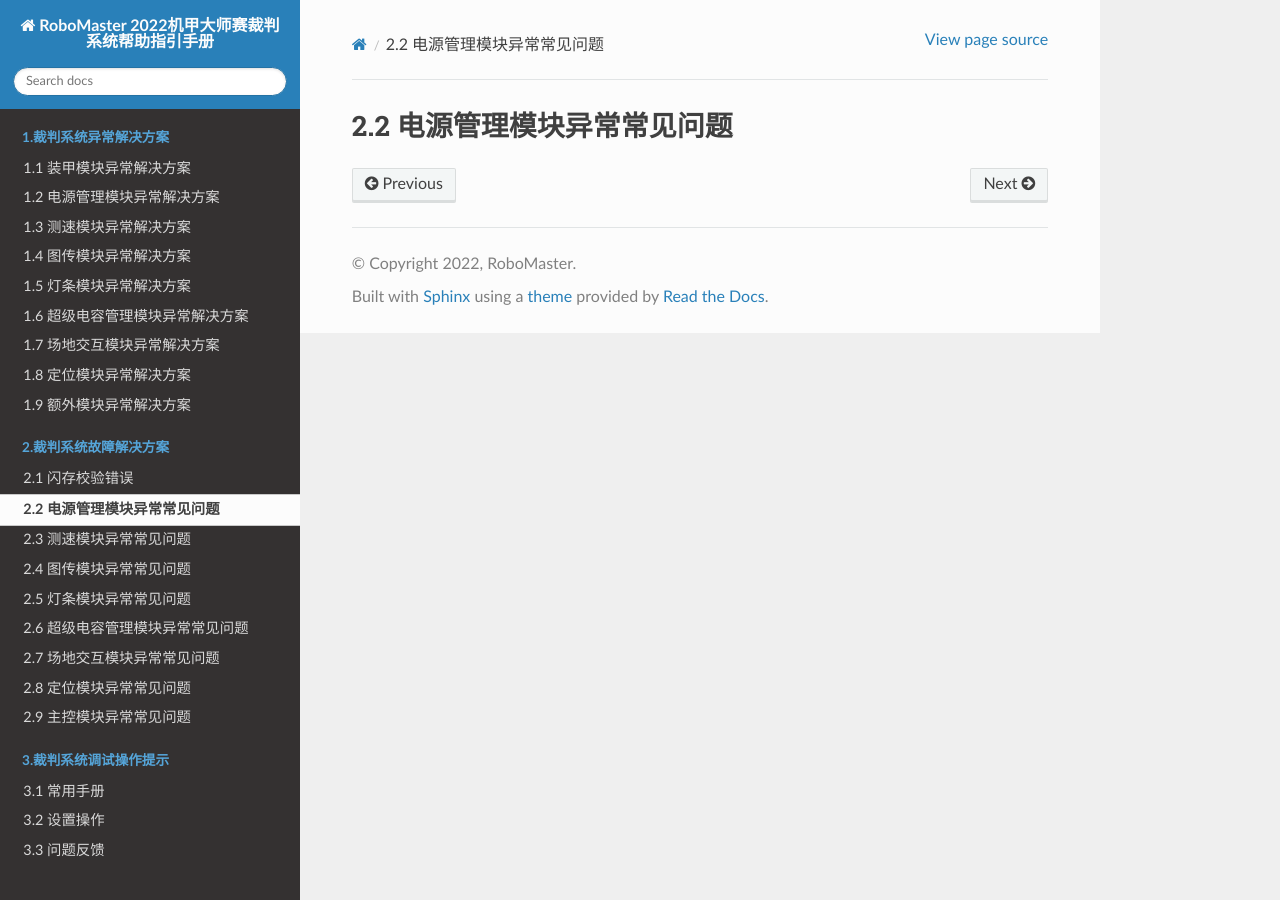
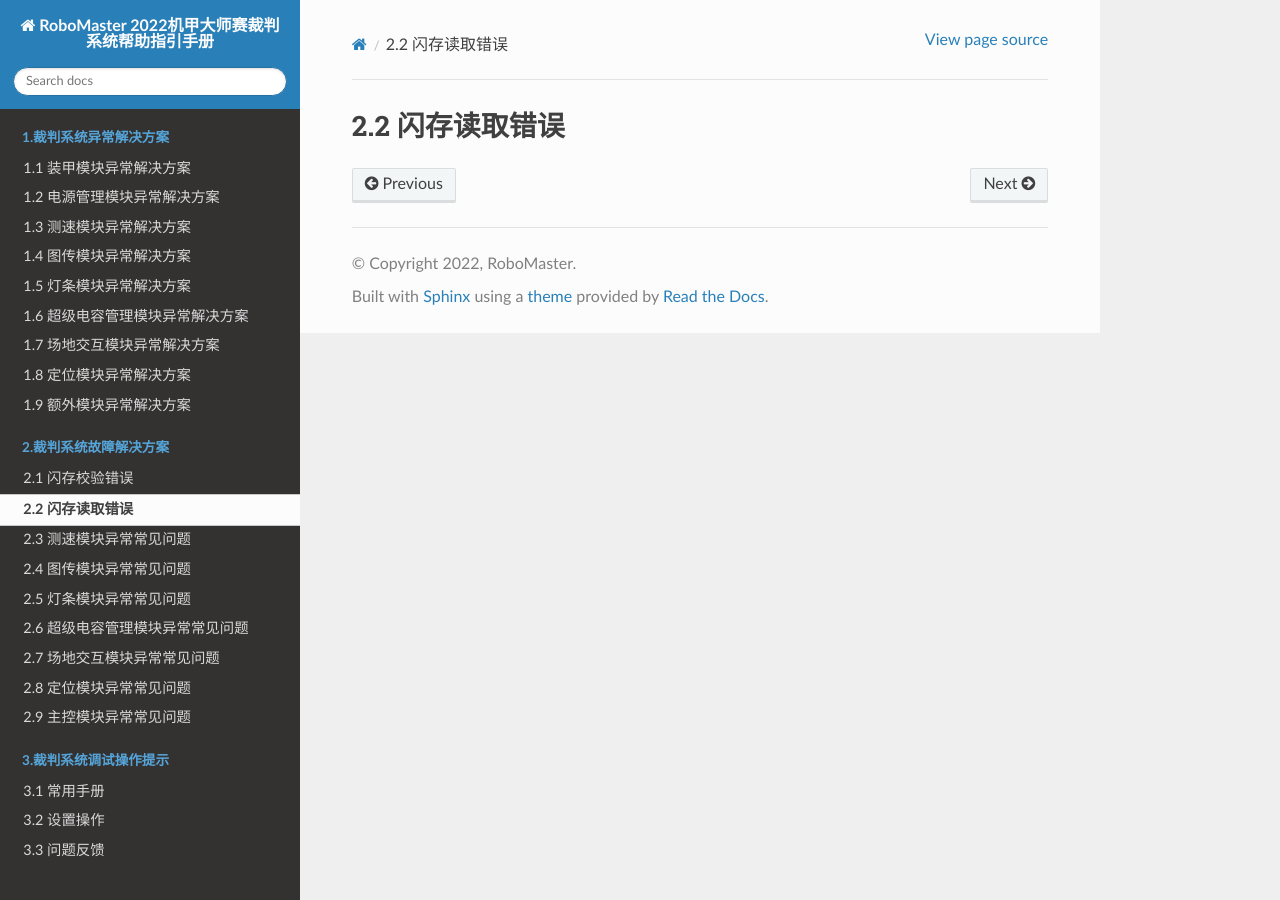
Before and after one commit to RoboMaster/RefereeSystem_Help, a Sphinx documentation site: the page built from docs/ch2/2-2.md, in a window 1280 px wide. Built offline with Sphinx 7.4.7 and the Read the Docs theme 2.0.0, drawn with Linux system fonts in a browser that asks for light colours; pages that are not in the unit, such as notebooks, are missing from menus.

Commit message:
Update 2-2.md

```diff
--- a/docs/ch2/2-2.md
+++ b/docs/ch2/2-2.md
@@ -1 +1 @@
-# 2.2 电源管理模块异常常见问题
+# 2.2 闪存读取错误
```
